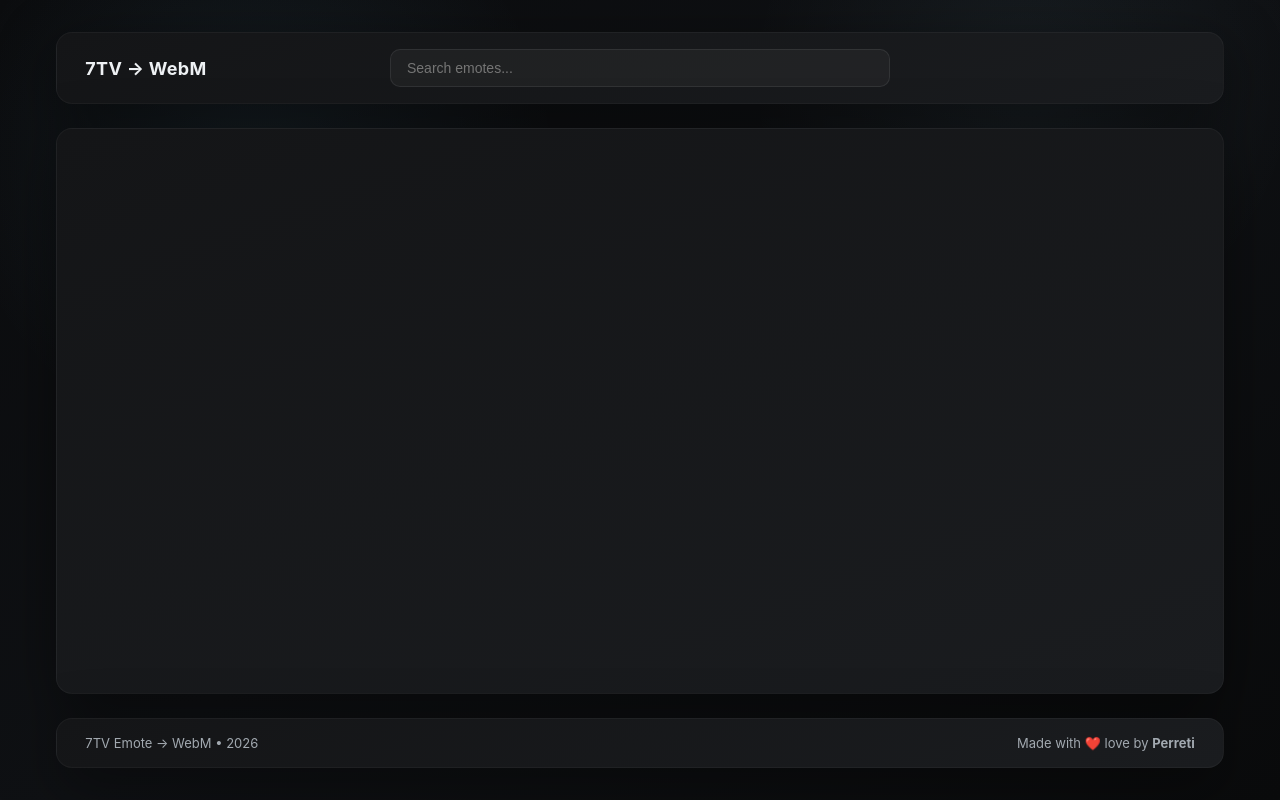
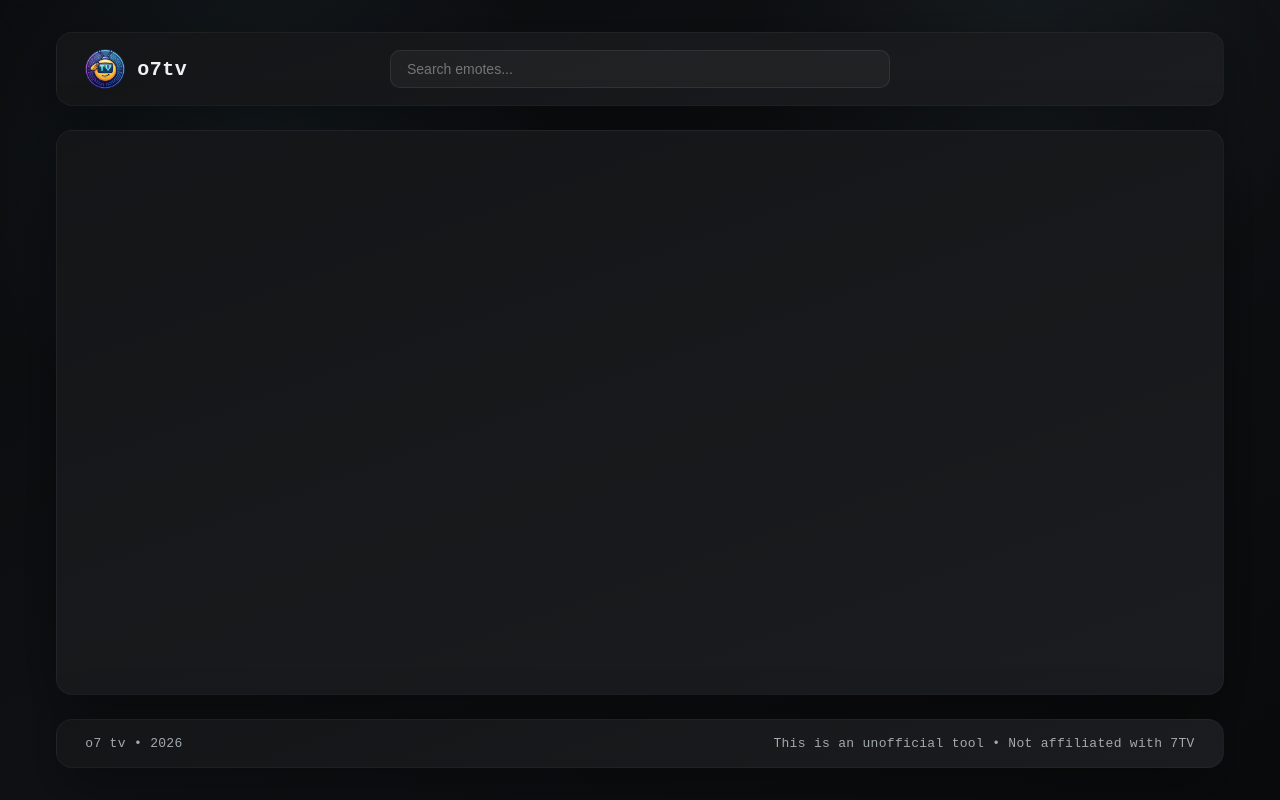
Before and after one commit to pedrety/o7tv, a Python web app: template templates/results.html in a window 1280 px wide. Run offline with Jinja, Linux system fonts and the light colour scheme; the template is opened without the code that fills it, so the values that code supplies are empty.

Commit message:
refactor: refactor names and fix html names, header and footer

```diff
--- a/docker-compose.yaml
+++ b/docker-compose.yaml
@@ -1,7 +1,7 @@
 services:
   app:
     build: .
-    container_name: 7tv-to-sticker
+    container_name: o7tv
     ports:
       - "8000:8000"
     volumes:
--- a/pyproject.toml
+++ b/pyproject.toml
@@ -1,5 +1,5 @@
 [project]
-name = "7tv-to-sticker"
+name = "o7tv"
 version = "0.1.0"
 description = "Add your description here"
 readme = "README.md"
--- a/src/app/config/config.py
+++ b/src/app/config/config.py
@@ -17,7 +17,7 @@ class Settings(BaseSettings):
     """
 
     model_config = SettingsConfigDict(
-        env_file=".env", env_nested_delimiter="__", env_prefix="APP_"
+        env_file=".env", env_nested_delimiter="__", env_prefix="APP__"
     )
 
     templates_dir: Path = PROJECT_ROOT / "templates"
--- a/templates/base.html
+++ b/templates/base.html
@@ -3,7 +3,8 @@
 
 <head>
     <meta charset="UTF-8">
-    <title>{{ page_title or "7TV Emote → WebM" }}</title>
+    <title>{{ "🫡TV" }}</title>
+    <link rel="icon" href="/assets/icon.png" type="image/png">
     <style>
         :root {
             --bg: #0b0c0e;
@@ -99,8 +100,21 @@
 
         .page-header .logo h1 {
             margin: 0;
-            font-size: 18px;
+            font-size: 32px;
             font-weight: 700;
+        }
+
+        .page-header .logo img {
+            width: 40px;
+            height: 40px;
+            object-fit: contain;
+        }
+
+        .page-header .logo span {
+            font-size: 20px;
+            font-weight: 700;
+            font-family: 'Courier New', monospace;
+            letter-spacing: 0.5px;
         }
 
         .page-header .header-center {
@@ -176,12 +190,16 @@
         .page-footer div {
             color: var(--muted);
             font-size: 13px;
+            font-family: 'Courier New', monospace;
+            letter-spacing: 0.3px;
         }
 
         .page-footer a {
             color: var(--accent);
             text-decoration: none;
             font-weight: 600;
+            font-family: 'Courier New', monospace;
+            letter-spacing: 0.3px;
         }
 
         .page-footer a:hover {
@@ -548,11 +566,12 @@
 <body>
     <header class="page-header">
         <a href="/" class="logo">
-            <h1>7TV → WebM</h1>
+            <img src="/assets/icon.png" alt="o7tv">
+            <span>o7tv</span>
         </a>
         <div class="header-center">
             <form method="get" action="/search">
-                <input type="text" name="q" class="search-bar" placeholder="Search emotes..."
+                <input type="text" name="emote_name" class="search-bar" placeholder="Search emotes..."
                     value="{{ search_query or '' }}">
             </form>
         </div>
@@ -565,12 +584,15 @@
         {% block content %}{% endblock %}
     </main>
     <footer class="page-footer">
-        <div>7TV Emote → WebM • {{ year or 2026 }}</div>
+        <div>o7 tv • <span id="current-year">2026</span></div>
         <div class="made-with">
-            Made with <span aria-hidden="true">❤️</span><span class="sr-only"> love</span> by <strong>Perreti</strong>
+            This is an unofficial tool • Not affiliated with 7TV
         </div>
     </footer>
     {% block scripts %}{% endblock %}
+    <script>
+        document.getElementById('current-year').textContent = new Date().getFullYear();
+    </script>
 </body>
 
 </html>
--- a/templates/results.html
+++ b/templates/results.html
@@ -79,7 +79,7 @@
             const nextPage = page + 1;
             try {
                 const response = await fetch(
-                    `/search/page?q=${encodeURIComponent(query)}&page=${nextPage}`
+                    `/search/page?emote_name=${encodeURIComponent(query)}&page=${nextPage}`
                 );
                 if (!response.ok) {
                     throw new Error("search failed");
```
Also changed, not shown: AGENTS.md (+1 -1 lines), src/app/api/v1/emotes.py (+9 -9 lines), src/app/main.py (+8 -0 lines), 1 other file.
